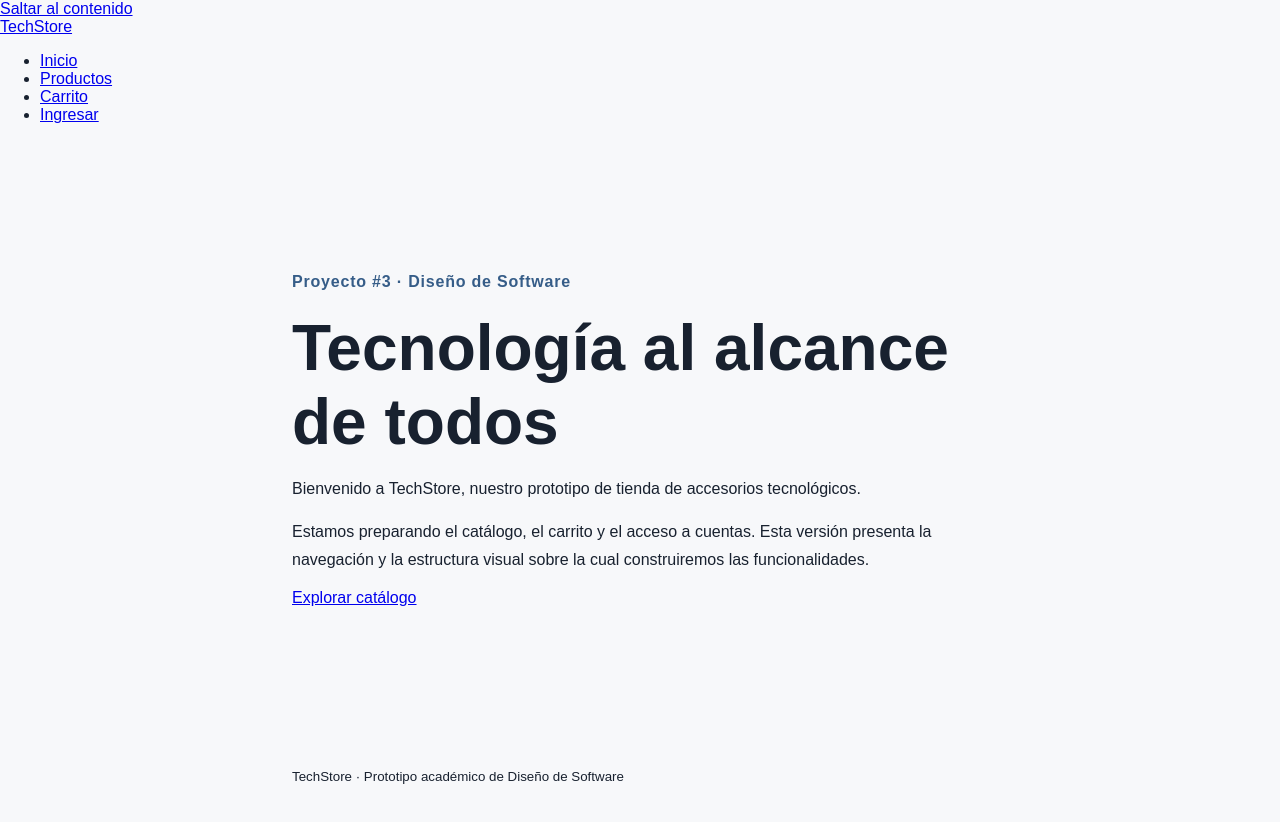
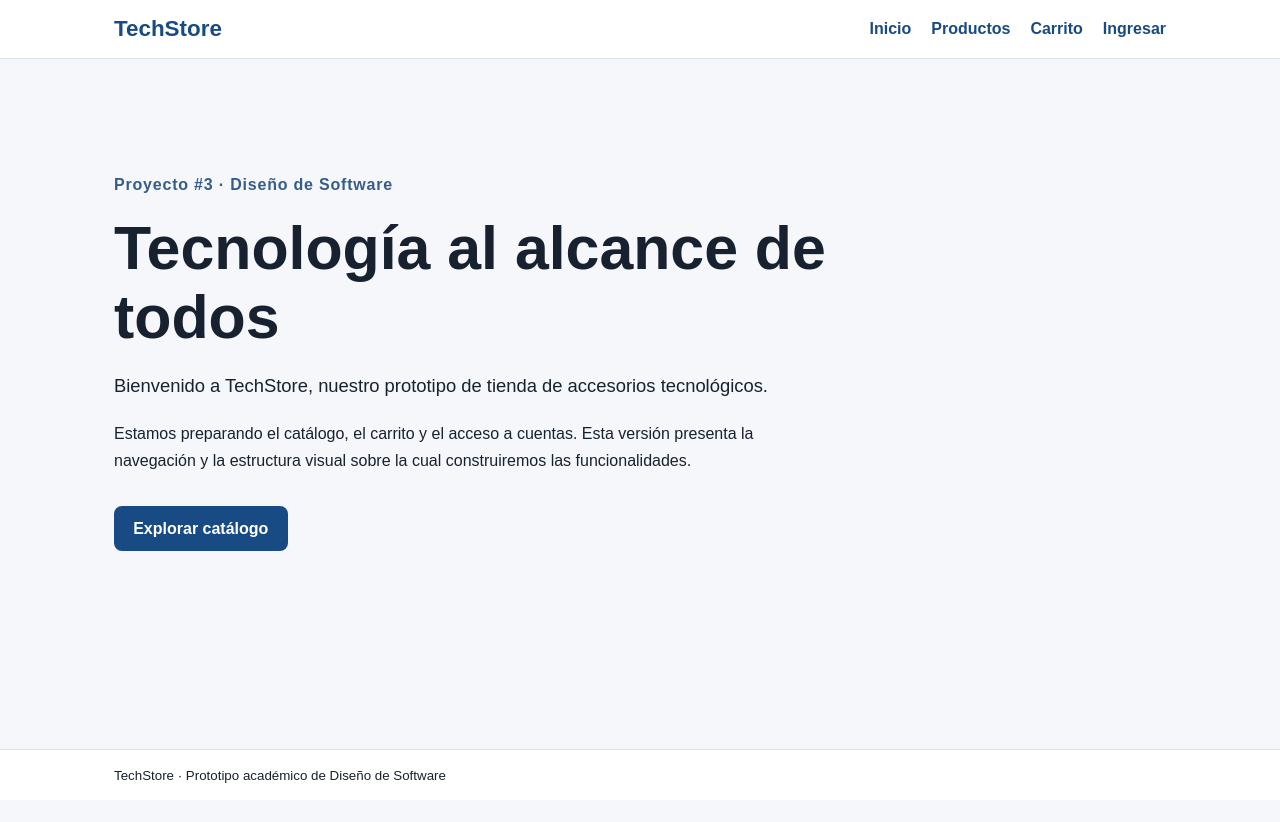
Before and after one commit to Geovanni-Gonzalez/eCommerce-TechStore, a Next.js app in the folder apps/web/: page / in a window 1280 px wide. Shown: the top 822 px of the page. After the commit the page ends 800 px from the top, so only its background shows below. Built offline with nearby package versions, Linux system fonts and the light colour scheme.

Commit message:
feat(web): preparar apps/web/src/app/globals.css para navegación y lint (refs #9)

```diff
--- a/apps/web/src/app/globals.css
+++ b/apps/web/src/app/globals.css
@@ -1,7 +1,80 @@
+:root {
+  color-scheme: light;
+  --color-bg: #f5f7fb;
+  --color-text: #18212f;
+  --color-primary: #184b83;
+  --color-border: #dce3eb;
+}
 * { box-sizing: border-box; }
 html { font-family: Arial, Helvetica, sans-serif; }
-body { margin: 0; background: #f7f8fa; color: #18212f; }
-.container { max-width: 760px; margin: 12vh auto; padding: 2rem; }
-h1 { font-size: clamp(2.5rem, 7vw, 4rem); margin: 0.5rem 0 1rem; }
+body {
+  display: flex;
+  min-height: 100vh;
+  flex-direction: column;
+  margin: 0;
+  background: var(--color-bg);
+  color: var(--color-text);
+}
+a { color: var(--color-primary); }
+a:focus-visible, button:focus-visible {
+  outline: 3px solid #d87018;
+  outline-offset: 4px;
+}
+.site-header { background: #fff; border-bottom: 1px solid var(--color-border); }
+.site-header__inner {
+  max-width: 1100px;
+  margin: 0 auto;
+  padding: 1rem 1.5rem;
+  display: flex;
+  align-items: center;
+  justify-content: space-between;
+  gap: 1.5rem;
+  flex-wrap: wrap;
+}
+.brand { font-size: 1.4rem; font-weight: 800; text-decoration: none; }
+.nav-list { display: flex; gap: 1.25rem; flex-wrap: wrap; margin: 0; padding: 0; list-style: none; }
+.nav-list a { text-decoration: none; font-weight: 600; }
+.nav-list a:hover { text-decoration: underline; }
+.container { width: 100%; max-width: 1100px; margin: 0 auto; padding: 2rem 1.5rem; }
+main.container { flex: 1; }
+.hero { max-width: 720px; padding: clamp(1rem, 6vw, 4rem) 0; }
+h1 { font-size: clamp(2.2rem, 5.5vw, 3.8rem); line-height: 1.13; margin: .55rem 0 1rem; }
+h2 { font-size: clamp(1.5rem, 3vw, 2rem); }
 p { line-height: 1.7; }
-.eyebrow { color: #365d88; font-weight: 700; letter-spacing: 0.05em; }
+.lead { font-size: 1.15rem; }
+.eyebrow { color: #365d88; font-weight: 700; letter-spacing: .05em; }
+.button-link {
+  display: inline-block;
+  margin-top: 1rem;
+  background: var(--color-primary);
+  color: white;
+  border-radius: .5rem;
+  padding: .85rem 1.2rem;
+  font-weight: 700;
+  text-decoration: none;
+}
+.button-link:hover { background: #11365e; }
+.site-footer { background: #fff; border-top: 1px solid var(--color-border); }
+.site-footer .container { padding-top: 1rem; padding-bottom: 1rem; }
+.skip-link {
+  position: absolute;
+  top: -100px;
+  left: 1rem;
+  z-index: 100;
+  padding: .6rem 1rem;
+  background: #fff;
+  border: 2px solid var(--color-primary);
+}
+.skip-link:focus { top: 1rem; }
+.notice {
+  border: 1px solid var(--color-border);
+  border-radius: .75rem;
+  background: #fff;
+  padding: 1.5rem;
+  max-width: 680px;
+}
+@media (max-width: 550px) {
+  .site-header__inner { align-items: flex-start; }
+  .nav-list { gap: .8rem; }
+  .container { padding: 1.5rem 1rem; }
+}
```
